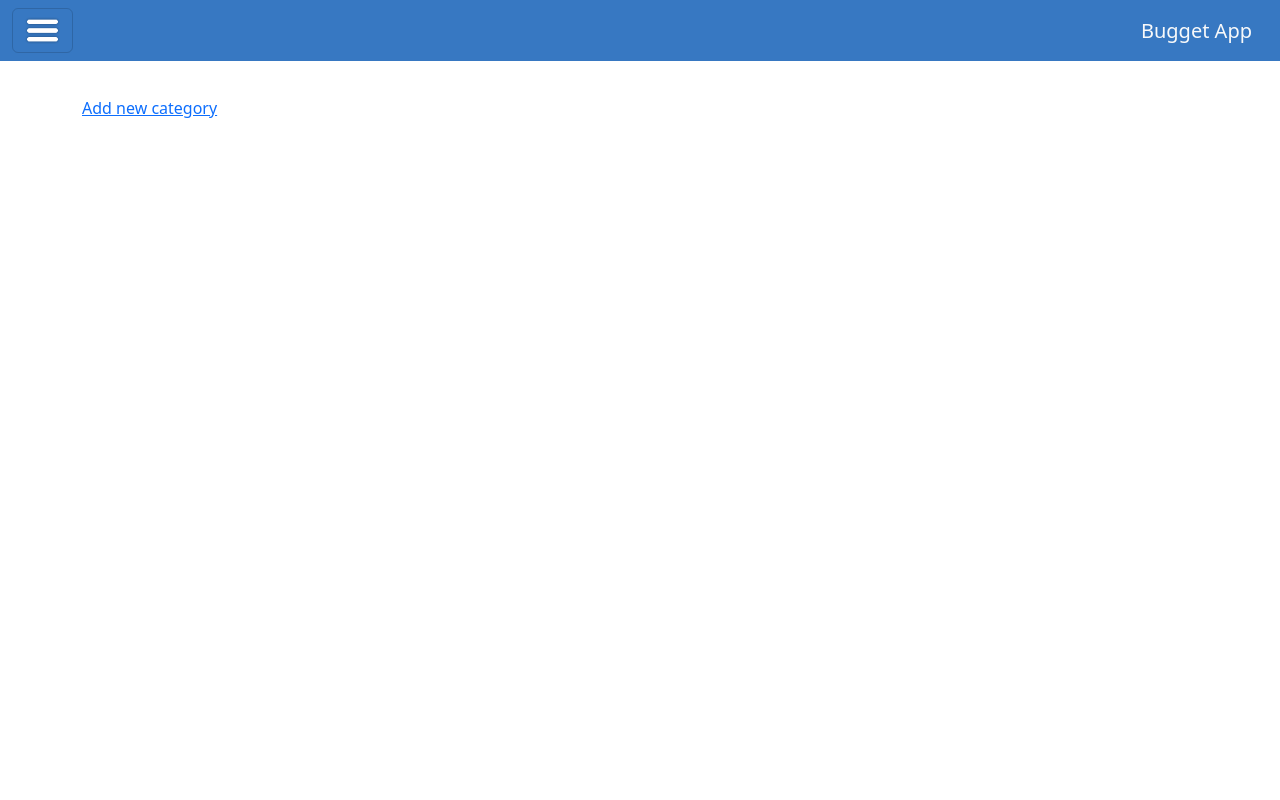
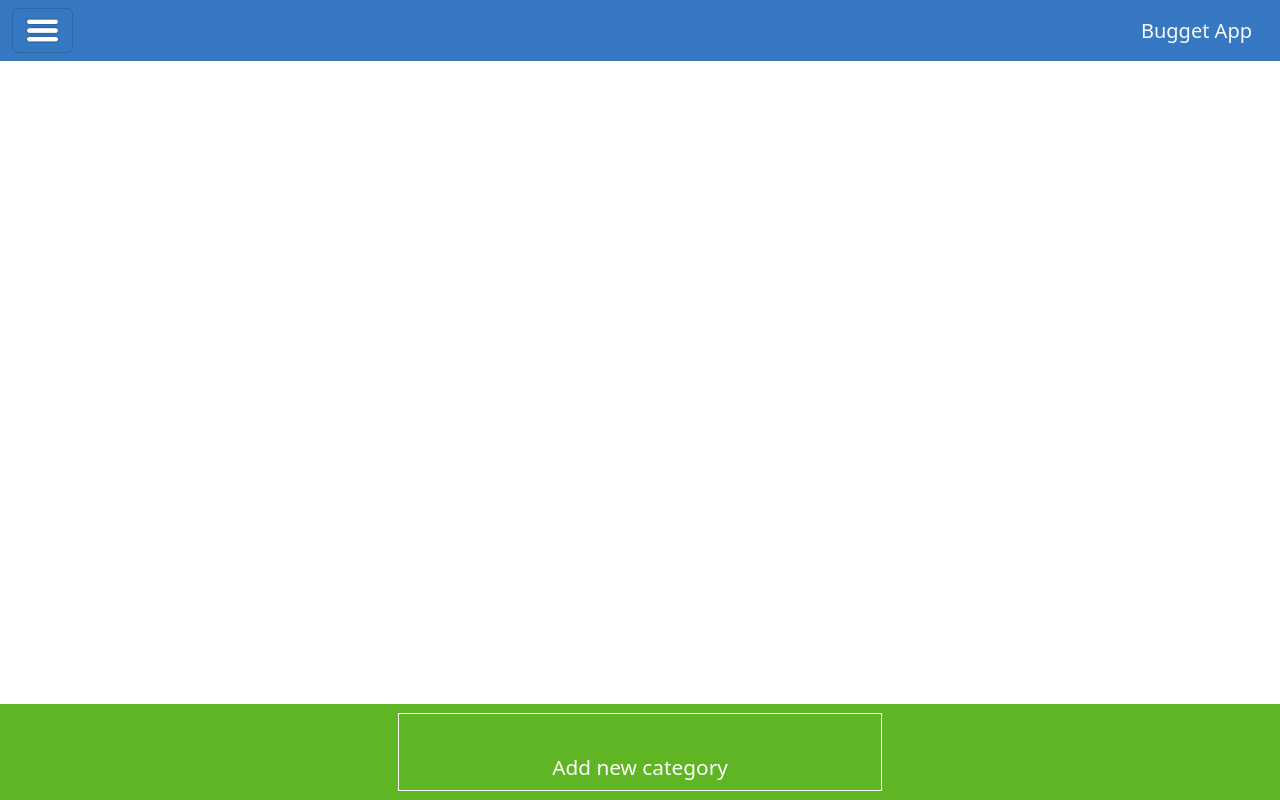
Before and after one commit to PabloEGonz/bugget-app, a Rails app: page / in a window 1280 px wide. Run offline with Rails 7, Linux system fonts and the light colour scheme; the visitor is signed in with stand-in values (Sample User, id 1); data that the repository does not hold is empty; some libraries are stand-ins or nearby versions.

Commit message:
Style green buttons

```diff
--- a/app/assets/stylesheets/application.css
+++ b/app/assets/stylesheets/application.css
@@ -50,3 +50,24 @@ body {
   gap: 5%;
   font-size: 1.3rem;
 }
+
+.add-button-container {
+  display: flex;
+  align-items: center;
+  justify-content: center;
+  background-color: var(--green);
+  position: fixed;
+  left: 0;
+  bottom: 0;
+  height: 12%;
+  width: 100%;
+}
+
+.add-button {
+  text-align: center;
+  font-size: 1.3rem;
+  height: 60%;
+  padding: 3% 12%;
+  color: #fff;
+  border: 1px solid #fff;
+}
--- a/app/views/categories/index.html.erb
+++ b/app/views/categories/index.html.erb
@@ -1,4 +1,6 @@
 <% @categories.each do |category|%>
   <%= render 'category', category: category %>
 <%end%>
-<%= link_to 'Add new category', new_category_path %>
+<div class="add-button-container">
+  <%= link_to 'Add new category', new_category_path, class:"custom-link add-button" %>
+</div>
```
Also changed, not shown: app/views/categories/show.html.erb (+6 -4 lines).
